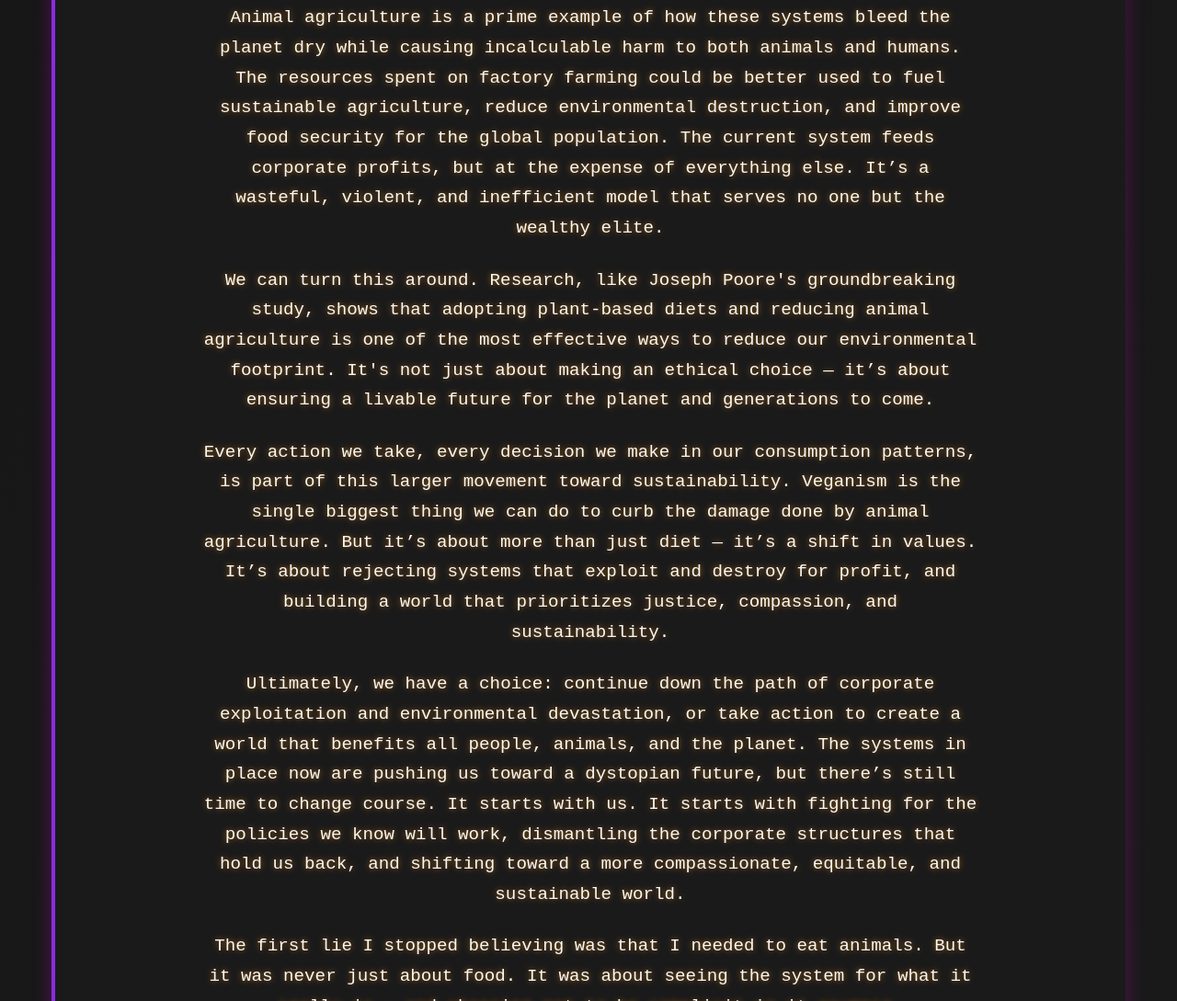
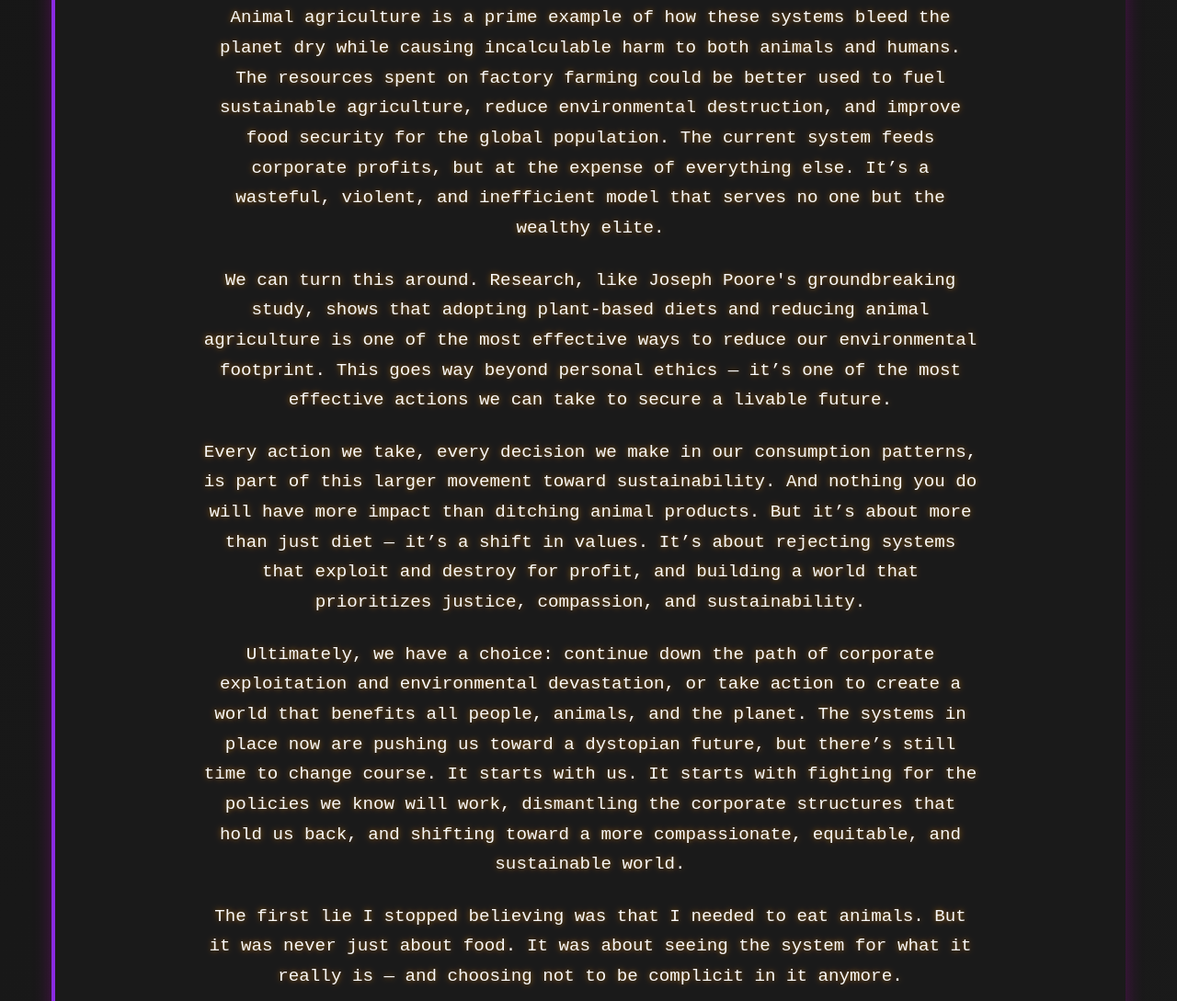
Before and after one commit to keytwitchy/vegans-are-better, a plain HTML site: page bigger-picture.html in a window 1280 px wide. Shown: the part 6274-7363 px from the top of the page at 92% size. Drawn offline with Linux system fonts and the light colour scheme.

Commit message:
minor tweak

```diff
--- a/bigger-picture.html
+++ b/bigger-picture.html
@@ -98,10 +98,10 @@
       Animal agriculture is a prime example of how these systems bleed the planet dry while causing incalculable harm to both animals and humans. The resources spent on factory farming could be better used to fuel sustainable agriculture, reduce environmental destruction, and improve food security for the global population. The current system feeds corporate profits, but at the expense of everything else. It’s a wasteful, violent, and inefficient model that serves no one but the wealthy elite.
     </p>
     <p>
-      We can turn this around. Research, like Joseph Poore's groundbreaking study, shows that adopting plant-based diets and reducing animal agriculture is one of the most effective ways to reduce our environmental footprint. It's not just about making an ethical choice — it’s about ensuring a livable future for the planet and generations to come.
+      We can turn this around. Research, like Joseph Poore's groundbreaking study, shows that adopting plant-based diets and reducing animal agriculture is one of the most effective ways to reduce our environmental footprint. This goes way beyond personal ethics — it’s one of the most effective actions we can take to secure a livable future.
     </p>
     <p>
-      Every action we take, every decision we make in our consumption patterns, is part of this larger movement toward sustainability. Veganism is the single biggest thing we can do to curb the damage done by animal agriculture. But it’s about more than just diet — it’s a shift in values. It’s about rejecting systems that exploit and destroy for profit, and building a world that prioritizes justice, compassion, and sustainability.
+      Every action we take, every decision we make in our consumption patterns, is part of this larger movement toward sustainability. And nothing you do will have more impact than ditching animal products. But it’s about more than just diet — it’s a shift in values. It’s about rejecting systems that exploit and destroy for profit, and building a world that prioritizes justice, compassion, and sustainability.
     </p>
     <p>
       Ultimately, we have a choice: continue down the path of corporate exploitation and environmental devastation, or take action to create a world that benefits all people, animals, and the planet. The systems in place now are pushing us toward a dystopian future, but there’s still time to change course. It starts with us. It starts with fighting for the policies we know will work, dismantling the corporate structures that hold us back, and shifting toward a more compassionate, equitable, and sustainable world.
```
